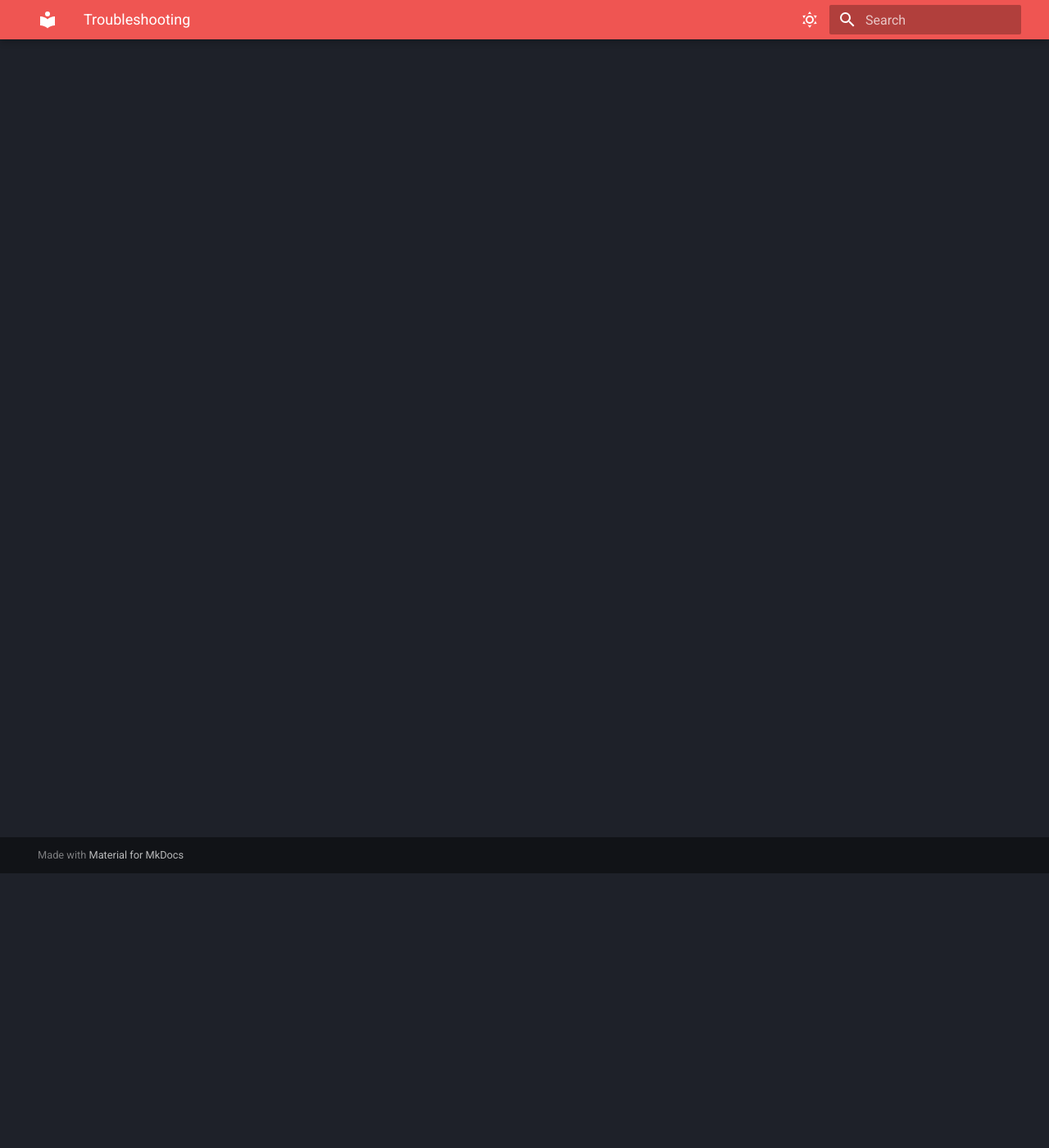
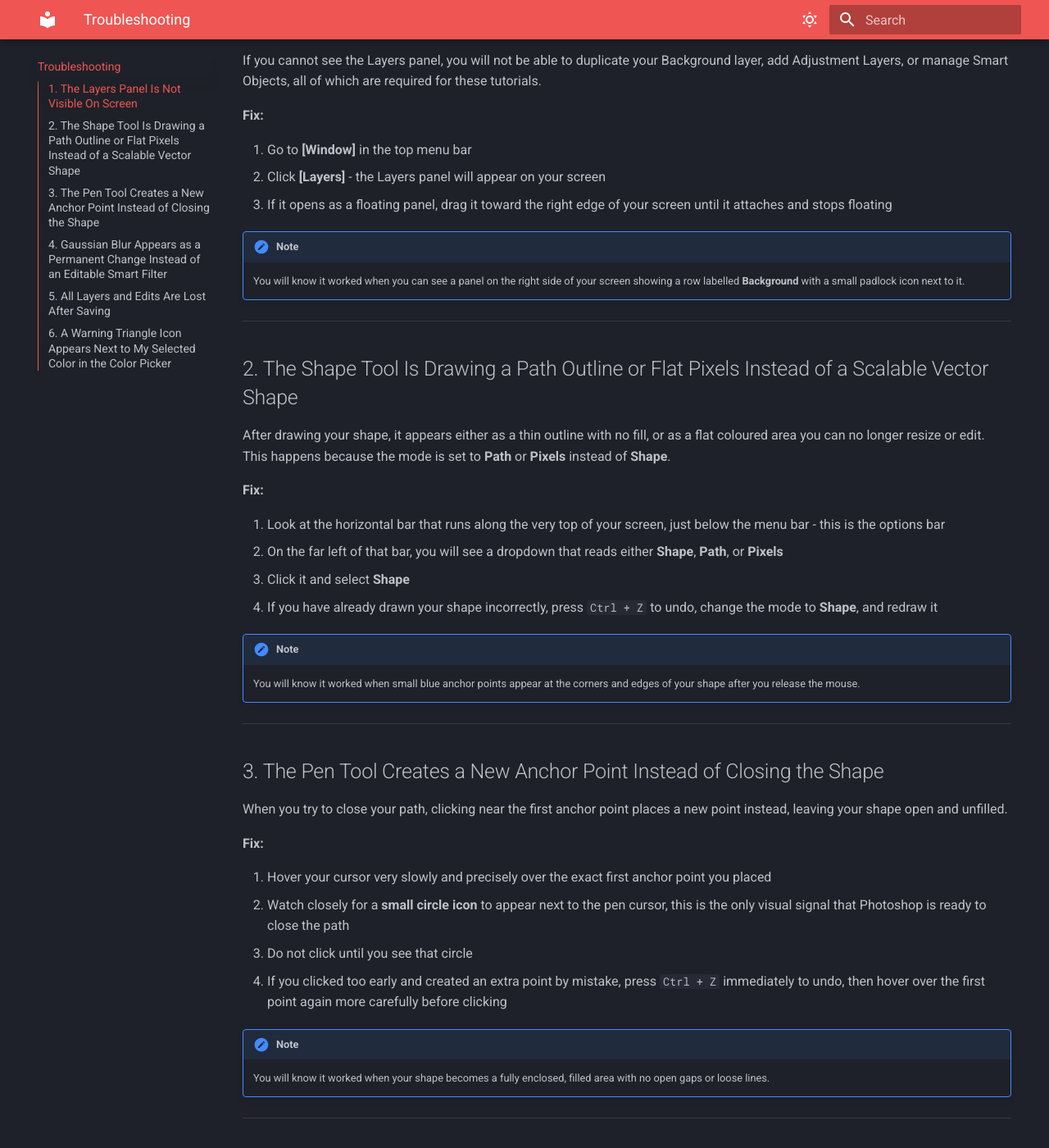
Before and after one commit to ShervinBabaei2007/mkdoc-UserDoc, an MkDocs documentation site: the page built from docs/troubleshooting.md, in a window 1280 px wide and 1400 px high, scrolled down 335 px. Shown: the whole window at 82% size. Built offline with MkDocs 1.6.1 and Material for MkDocs 9.7.7, drawn with Linux system fonts in a browser that asks for light colours; some of the changed text lies outside the part shown.

Commit message:
docs: add troubleshooting guide for non-destructive editing and vector shapes

```diff
--- a/docs/troubleshooting.md
+++ b/docs/troubleshooting.md
@@ -1,3 +1,97 @@
-# Troubleshooting
+# Troubleshooting Guide
 
-Hello
+This guide covers the most common issues you may run into while following the Non-Destructive Editing and Vector Shapes tutorials, along with detailed steps to fix each one.
+
+---
+
+## 1. The Layers Panel Is Not Visible On Screen
+
+If you cannot see the Layers panel, you will not be able to duplicate your Background layer, add Adjustment Layers, or manage Smart Objects, all of which are required for these tutorials.
+
+**Fix:**
+
+1. Go to **[Window]** in the top menu bar
+2. Click **[Layers]** - the Layers panel will appear on your screen
+3. If it opens as a floating panel, drag it toward the right edge of your screen until it attaches and stops floating
+
+!!! note
+    You will know it worked when you can see a panel on the right side of your screen showing a row labelled **Background** with a small padlock icon next to it.
+
+---
+
+## 2. The Shape Tool Is Drawing a Path Outline or Flat Pixels Instead of a Scalable Vector Shape
+
+After drawing your shape, it appears either as a thin outline with no fill, or as a flat coloured area you can no longer resize or edit. This happens because the mode is set to **Path** or **Pixels** instead of **Shape**.
+
+**Fix:**
+
+1. Look at the horizontal bar that runs along the very top of your screen, just below the menu bar - this is the options bar
+2. On the far left of that bar, you will see a dropdown that reads either **Shape**, **Path**, or **Pixels**
+3. Click it and select **Shape**
+4. If you have already drawn your shape incorrectly, press `Ctrl + Z` to undo, change the mode to **Shape**, and redraw it
+
+!!! note
+    You will know it worked when small blue anchor points appear at the corners and edges of your shape after you release the mouse.
+
+---
+
+## 3. The Pen Tool Creates a New Anchor Point Instead of Closing the Shape
+
+When you try to close your path, clicking near the first anchor point places a new point instead, leaving your shape open and unfilled.
+
+**Fix:**
+
+1. Hover your cursor very slowly and precisely over the exact first anchor point you placed
+2. Watch closely for a **small circle icon** to appear next to the pen cursor, this is the only visual signal that Photoshop is ready to close the path
+3. Do not click until you see that circle
+4. If you clicked too early and created an extra point by mistake, press `Ctrl + Z` immediately to undo, then hover over the first point again more carefully before clicking
+
+!!! note
+    You will know it worked when your shape becomes a fully enclosed, filled area with no open gaps or loose lines.
+
+---
+
+## 4. Gaussian Blur Appears as a Permanent Change Instead of an Editable Smart Filter
+
+After applying **[Filter] → [Blur] → [Gaussian Blur]**, the blur is applied directly to the layer with no Smart Filter appearing underneath it in the Layers panel. This means the layer was not converted to a Smart Object before the filter was applied.
+
+**Fix:**
+
+1. Press `Ctrl + Z` to undo the blur
+2. In the Layers panel, right-click your layer and select **[Convert to Smart Object]** - you will know the conversion worked when a small square icon appears on the small image preview square on the left side of your layer row
+3. Reapply the filter via **[Filter] → [Blur] → [Gaussian Blur]** and click **[OK]**
+
+!!! note
+    You will know it worked when the words **Gaussian Blur** appear as a separate, clickable line directly below your layer in the Layers panel. You can double-click that line at any time to adjust the blur radius.
+
+---
+
+## 5. All Layers and Edits Are Lost After Saving
+
+After reopening your file, everything appears flattened into a single image - all Adjustment Layers, Smart Objects, and Smart Filters are gone and can no longer be edited.
+
+**Fix:**
+
+1. Always save your working file via **[File] → [Save As]**
+2. Set the format to **Photoshop (.psd)**
+3. Click **[Save]**
+
+!!! note
+    You will know it worked when you reopen the file and can still see all your individual layers listed separately in the Layers panel, rather than a single flattened image.
+
+!!! warning
+    Saving as `.jpg` or `.png` permanently flattens all layers into pixels and cannot be undone. Only export to `.jpg` or `.png` when you have a fully finished version that you no longer need to edit - and even then, always keep your `.psd` file as your master copy.
+
+---
+
+## 6. A Warning Triangle Icon Appears Next to My Selected Color in the Color Picker
+
+While selecting a fill color for your shape in the Color Picker, a small triangle with an exclamation mark (⚠️) appears next to your chosen color. This can look alarming, but it is not an error, it is Photoshop's **out-of-gamut warning**, which means the color you have selected may not print accurately on a physical printer.
+
+**Fix:**
+
+1. If you are working on a **digital project** (anything viewed on a screen), you can safely ignore this warning entirely, it has no effect on how your color looks on screen
+2. Simply click **[OK]** to confirm your color selection and continue
+
+!!! note
+    You will know everything is fine when the Color Picker closes and your chosen color appears correctly in the **Fill** box in the top options bar, ready for you to draw your shape.
```
